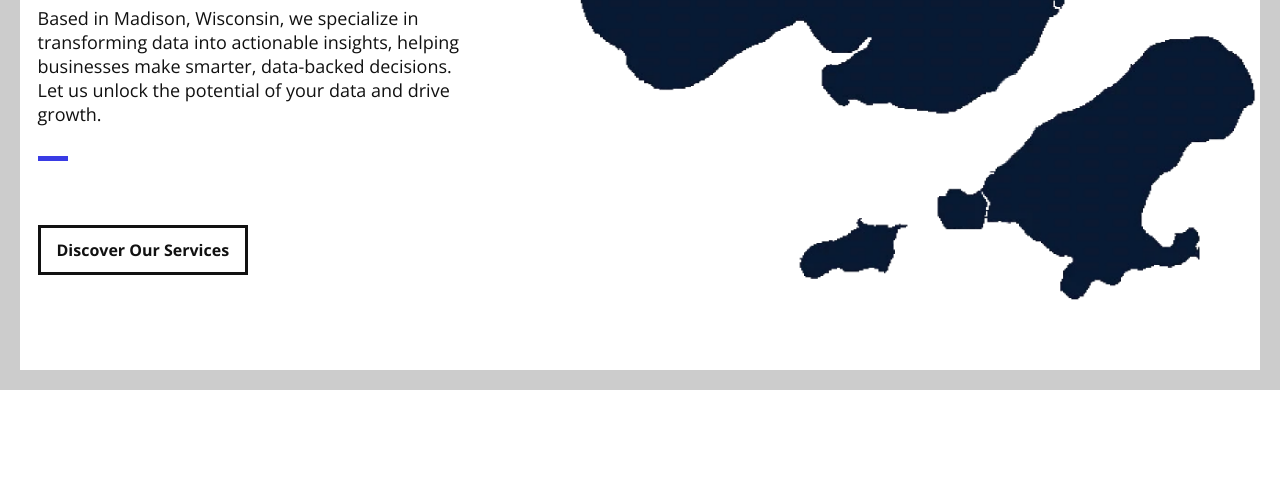
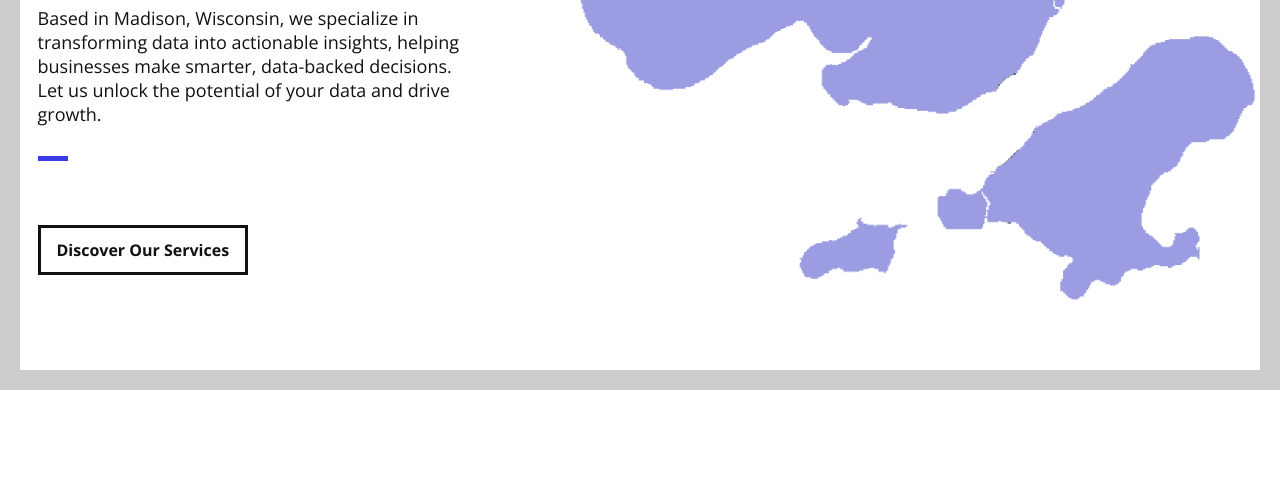
Before and after one commit to andrewjbeery/isthmus-dataworks-website, a plain HTML site: page index.html in a window 1280 px wide. Shown: the part 410-912 px from the top of the page. Drawn offline with nearby package versions, Linux system fonts and the light colour scheme.

Commit message:
fixed background color

```diff
--- a/css/namari-color.css
+++ b/css/namari-color.css
@@ -124,7 +124,7 @@ a:hover, #header.nav-solid nav a:hover {
 /* Banner Background and Text Colors */
 
 #banner {
-    background: url("../images/banner-images/bg.png") no-repeat center top;
+    background: url("../images/banner-images/bg-light.png") no-repeat center top;
     background-size:cover;
 }
 
```
Also changed, not shown: colors.txt (added), images/banner-images/bg-light.png (added).
